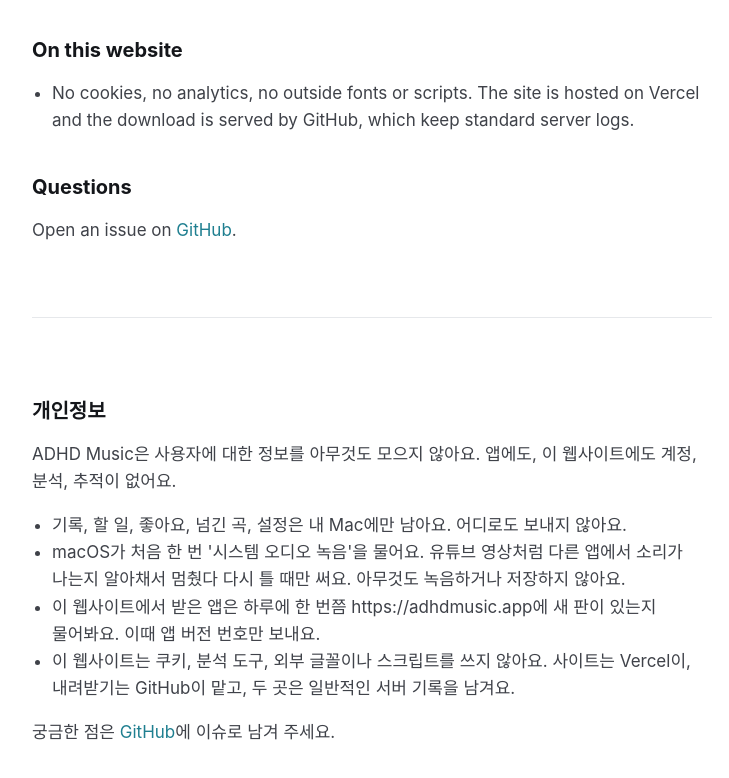
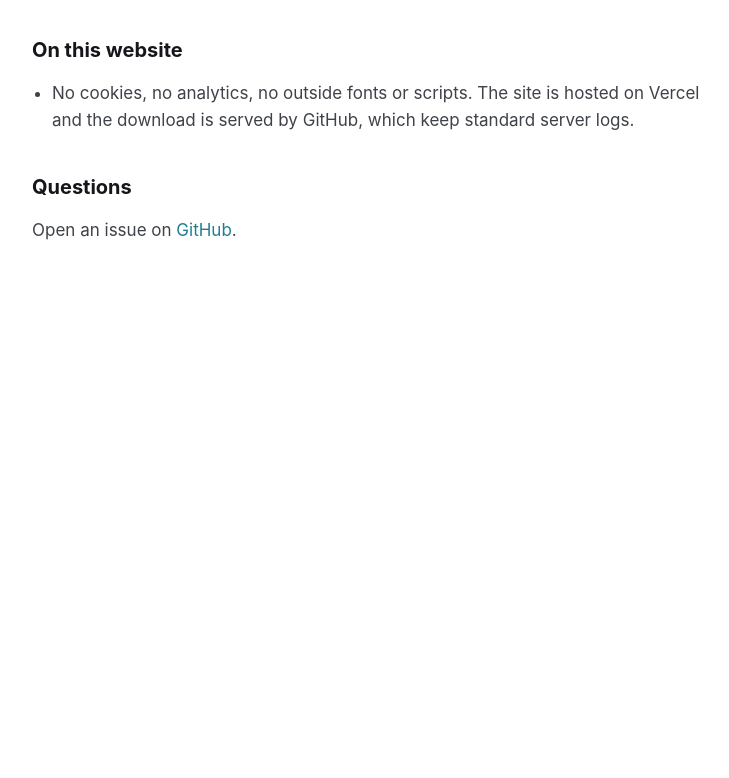
Before and after one commit to lazydevz-inc/adhd-music, a plain HTML site: page site/privacy.html in a window 1280 px wide. Shown: the part 628-1406 px from the top of the page, without its empty margins (268-997 px from the left). After the commit the page ends 986 px from the top, so only its background shows below. Drawn offline with Linux system fonts and the light colour scheme.

Commit message:
Site: privacy page in English only

```diff
--- a/site/privacy.html
+++ b/site/privacy.html
@@ -10,7 +10,7 @@
 <link rel="apple-touch-icon" href="/apple-touch-icon.png">
 <style>
 :root{--ink:#14161A;--ink2:#3F4249;--mute:#5B5E66;--hair:#E6E8EB;--teal-t:#1F7F90;color-scheme:light}
-body{margin:0;background:#FFFFFF;color:var(--ink);font:17px/1.6 -apple-system,BlinkMacSystemFont,"SF Pro Text","Apple SD Gothic Neo",system-ui,sans-serif;-webkit-font-smoothing:antialiased}
+body{margin:0;background:#FFFFFF;color:var(--ink);font:17px/1.6 -apple-system,BlinkMacSystemFont,"SF Pro Text",system-ui,sans-serif;-webkit-font-smoothing:antialiased}
 .wrap{max-width:680px;margin:0 auto;padding-block:72px 96px;padding-left:max(24px,env(safe-area-inset-left,0px));padding-right:max(24px,env(safe-area-inset-right,0px))}
 a{color:var(--teal-t);text-decoration:none} a:hover,a:focus-visible{text-decoration:underline;text-underline-offset:4px}
 .home{display:inline-flex;align-items:center;gap:12px;color:var(--ink);font-weight:600}
@@ -18,7 +18,6 @@ a{color:var(--teal-t);text-decoration:none} a:hover,a:focus-visible{text-decorat
 h1{margin:48px 0 8px;font-size:40px;line-height:1.15;letter-spacing:-.02em}
 h2{margin:40px 0 8px;font-size:20px;line-height:1.3}
 p,li{color:var(--ink2)} ul{padding-left:20px}
-.ko{margin-top:72px;padding-top:40px;border-top:1px solid var(--hair);word-break:keep-all}
 .muted{color:var(--mute);font-size:15px}
 </style>
 </head>
@@ -40,17 +39,6 @@ p,li{color:var(--ink2)} ul{padding-left:20px}
   </ul>
   <h2>Questions</h2>
   <p>Open an issue on <a href="https://github.com/lazydevz-inc/adhd-music">GitHub</a>.</p>
-  <section class="ko" lang="ko">
-    <h2>개인정보</h2>
-    <p>ADHD Music은 사용자에 대한 정보를 아무것도 모으지 않아요. 앱에도, 이 웹사이트에도 계정, 분석, 추적이 없어요.</p>
-    <ul>
-      <li>기록, 할 일, 좋아요, 넘긴 곡, 설정은 내 Mac에만 남아요. 어디로도 보내지 않아요.</li>
-      <li>macOS가 처음 한 번 '시스템 오디오 녹음'을 물어요. 유튜브 영상처럼 다른 앱에서 소리가 나는지 알아채서 멈췄다 다시 틀 때만 써요. 아무것도 녹음하거나 저장하지 않아요.</li>
-      <li>이 웹사이트에서 받은 앱은 하루에 한 번쯤 https://adhdmusic.app에 새 판이 있는지 물어봐요. 이때 앱 버전 번호만 보내요.</li>
-      <li>이 웹사이트는 쿠키, 분석 도구, 외부 글꼴이나 스크립트를 쓰지 않아요. 사이트는 Vercel이, 내려받기는 GitHub이 맡고, 두 곳은 일반적인 서버 기록을 남겨요.</li>
-    </ul>
-    <p>궁금한 점은 <a href="https://github.com/lazydevz-inc/adhd-music">GitHub</a>에 이슈로 남겨 주세요.</p>
-  </section>
 </main>
 </body>
 </html>
```
